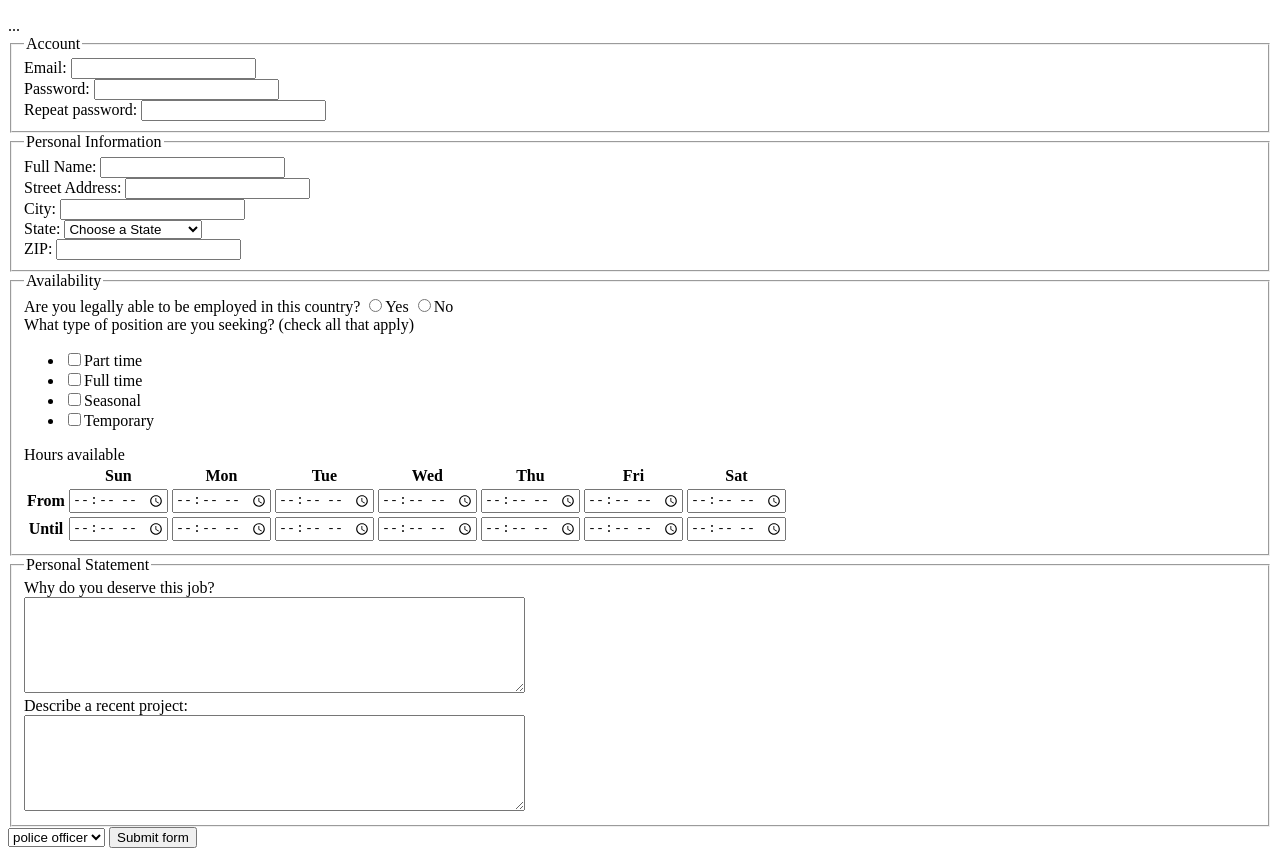
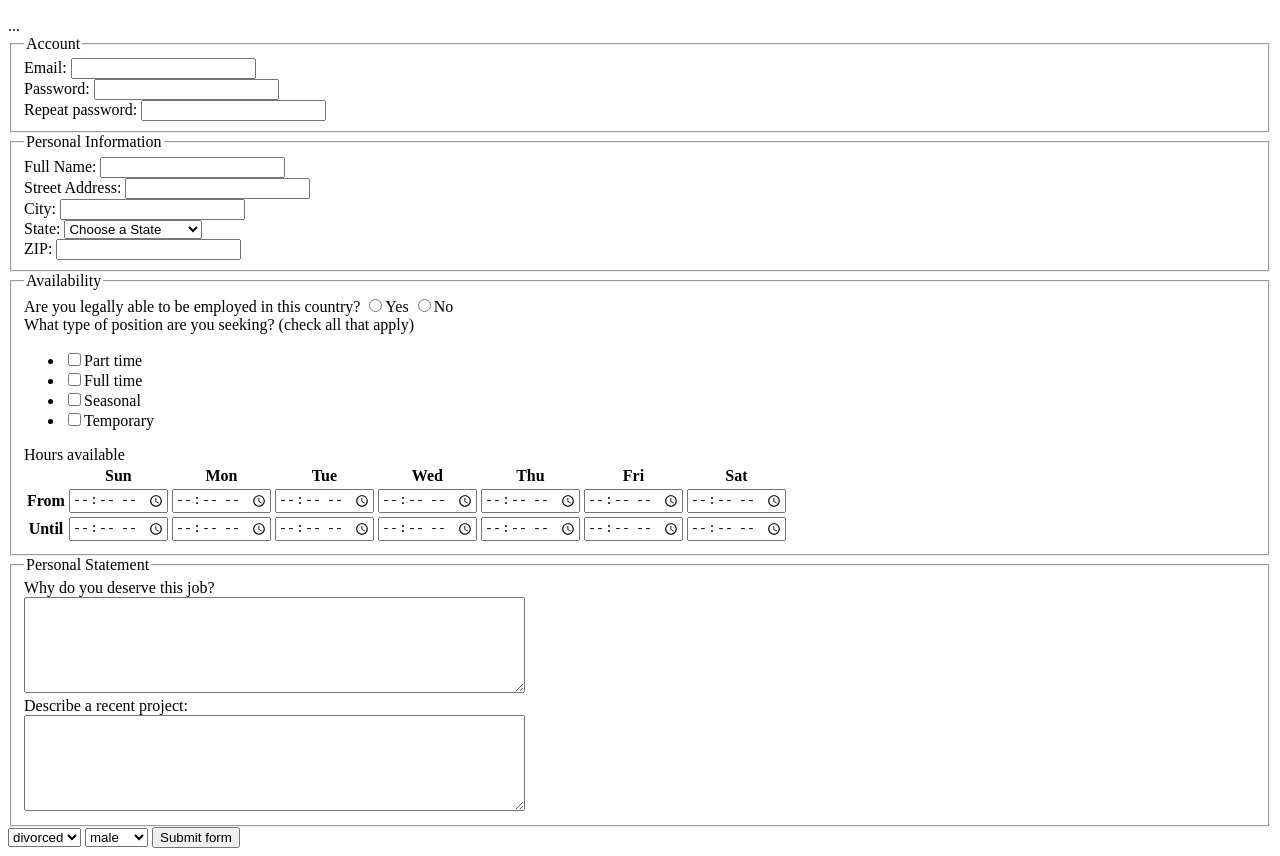
Before and after one commit to arlen-1472909/arlen-1472909.github.io, a plain HTML site: page jobApplicationForm.html in a window 1280 px wide. Shown: the part 50-906 px from the top of the page. Drawn offline with Linux system fonts and the light colour scheme.

Commit message:
Add files via upload

```diff
--- a/jobApplicationForm.html
+++ b/jobApplicationForm.html
@@ -167,12 +167,14 @@
 			<label>Describe a recent project:</label><br>
 			<textarea name="project" rows="6" cols="60"></textarea>
 		</div>
-	</fieldset>
-    <select name="which job you prefer" > <option value="police officer">police officer <option>
-    <option value="teacher">teacher</option> <option value="lawyer">lawyer</option>
-     <option value="audi">Audi</option> </select>
+    </fieldset>
 
-	<input type="submit" value="Submit form">
+    <select name="status" > <option value="divorced">divorced</option> <option value="single">single</option> <option value="married">married</option>
+     </select>
+
+    <select name="gender"> <option value="male">male</option> <option value="female">female</option> <option value="other">other</option> </select>
+
+    <input type="submit" value="Submit form">
 
 </form>
 </body>
```
